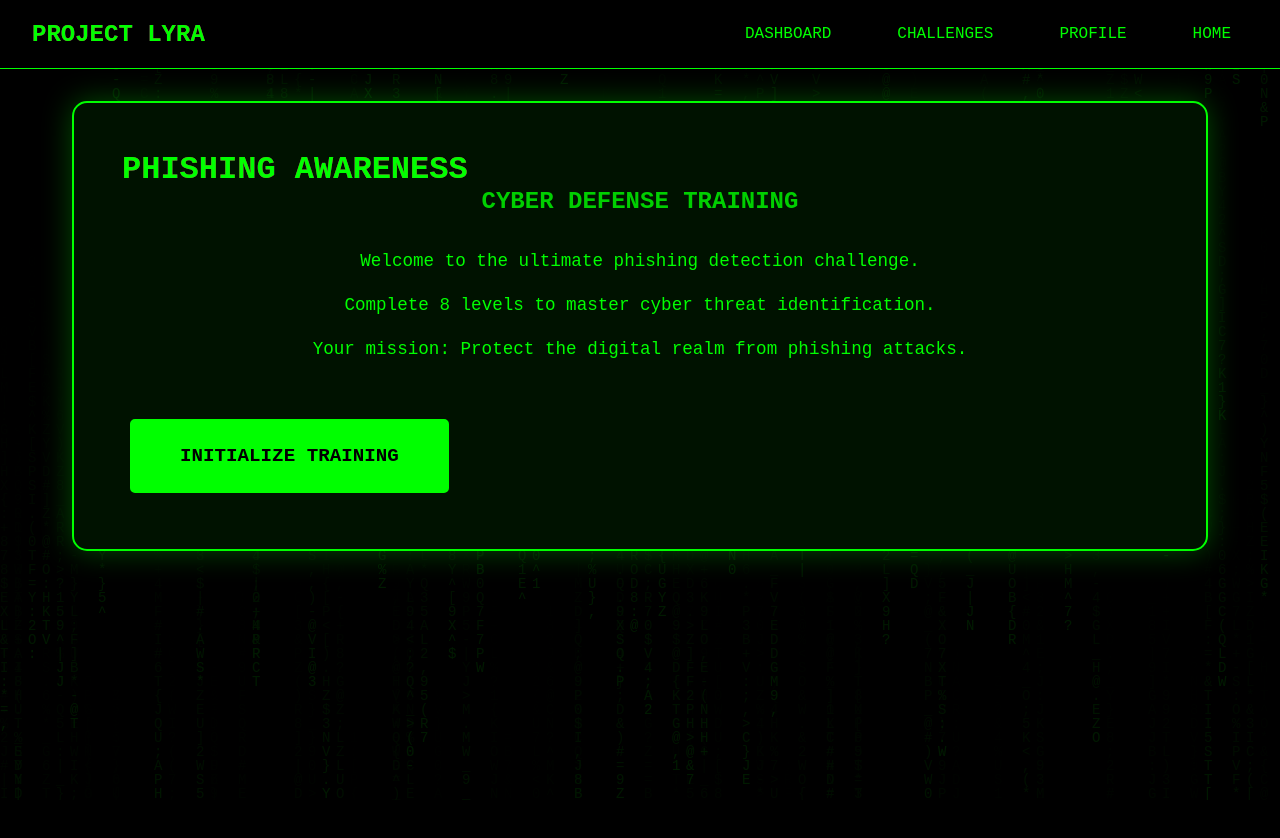
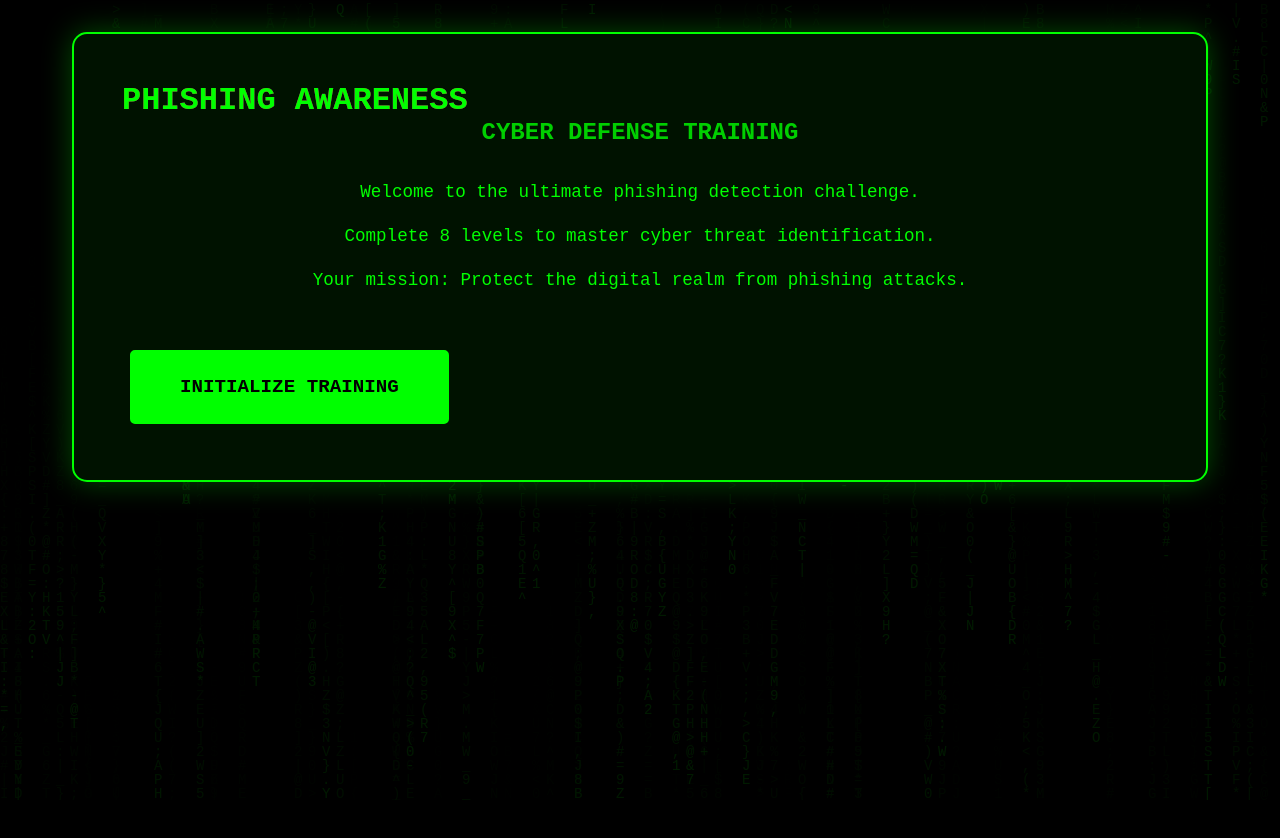
Before and after one commit to aadidev-sraj/project-lyra, a plain HTML site: page Frontend/pages/phishing-game.html in a window 1280 px wide. After the commit the page ends 800 px from the top, so only its background shows below. Drawn offline with Linux system fonts and the light colour scheme.

Commit message:
Update phishing-game.html

```diff
--- a/Frontend/pages/phishing-game.html
+++ b/Frontend/pages/phishing-game.html
@@ -9,19 +9,6 @@
 <body>
     <!-- Matrix Background -->
     <canvas id="matrix-canvas"></canvas>
-
-    <!-- Navigation -->
-    <nav class="navbar">
-        <div class="nav-brand">
-            <a href="../../index.html" class="glitch-text" data-text="PROJECT LYRA">PROJECT LYRA</a>
-        </div>
-        <div class="nav-links">
-            <a href="dashboard.html" class="nav-link">Dashboard</a>
-            <a href="challenges.html" class="nav-link">Challenges</a>
-            <a href="profile.html" class="nav-link">Profile</a>
-            <a href="../../index.html" class="nav-link">Home</a>
-        </div>
-    </nav>
 
     <!-- Game Container -->
     <div class="game-container">
```
